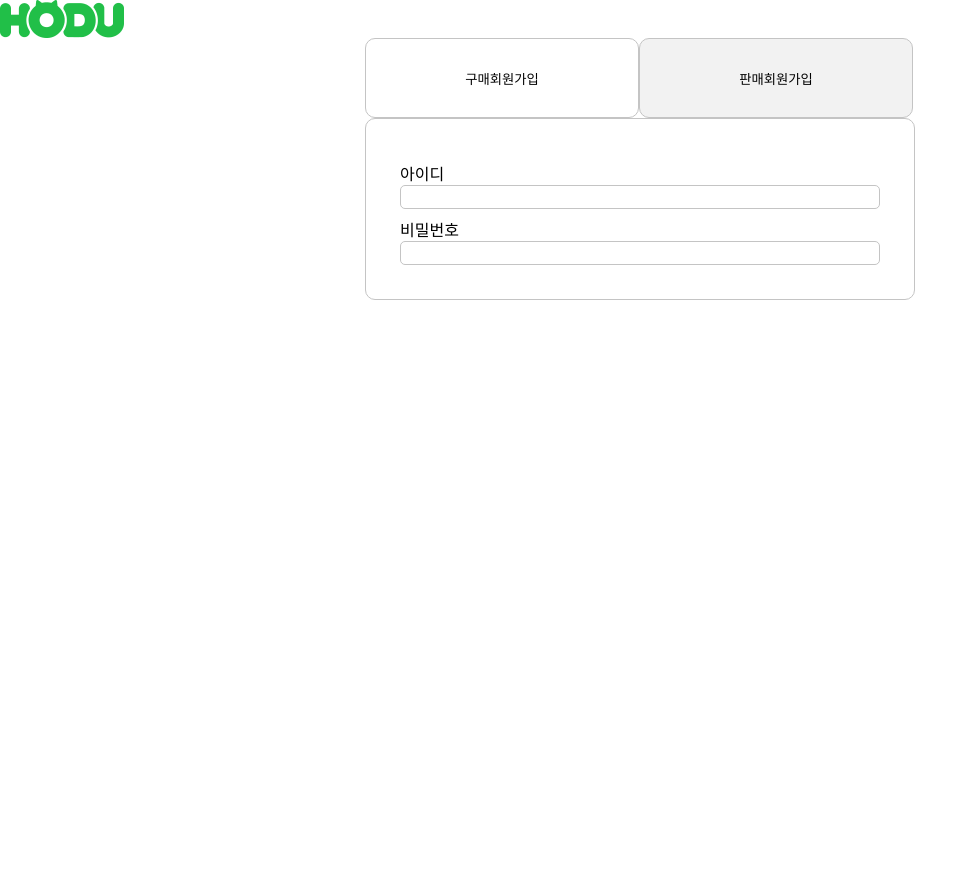
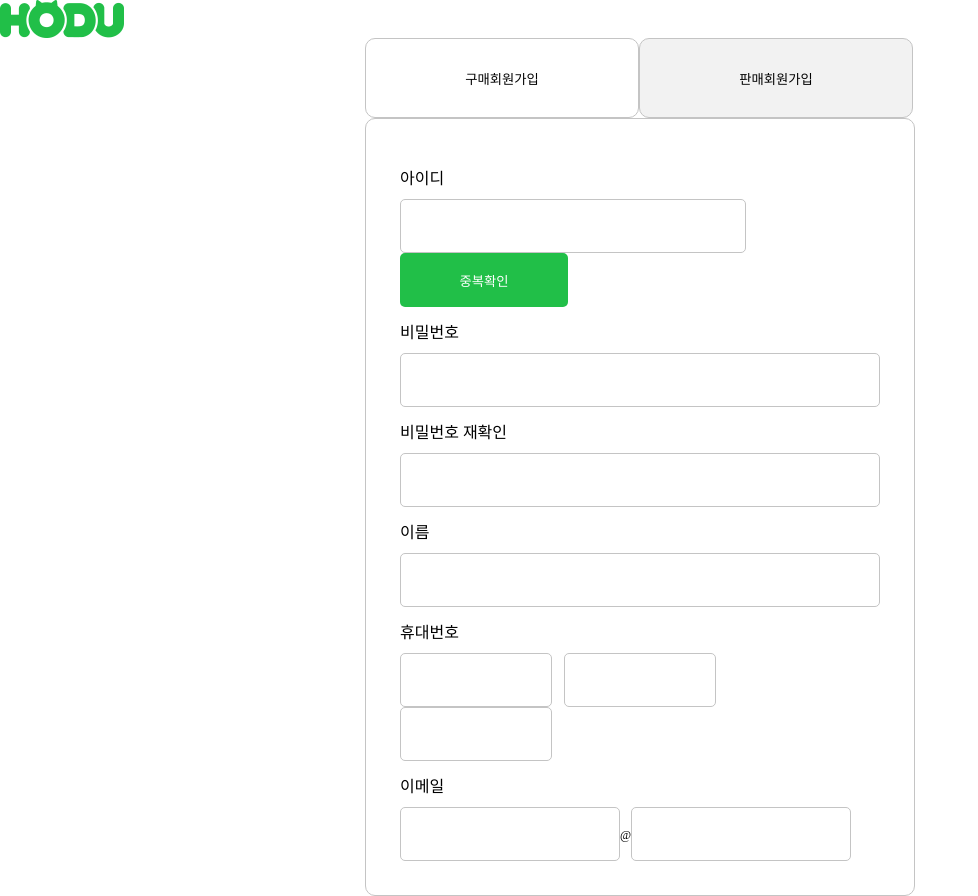
Before and after one commit to Dayhun/ReactJS, a React (Create React App) app: page / in a window 1280 px wide. Shown: the whole page, without its empty margins (0-978 px from the left). Before the commit the page ends 800 px from the top, so only its background shows below. Built offline with nearby package versions, Linux system fonts and the light colour scheme; the HTML template or start-up script is replaced by a standard one.

Commit message:
Style: Join Form 세팅

```diff
--- /dev/null
+++ b/src/components/Common/Btn/index.style.jsx
@@ -0,0 +1,35 @@
+import styled from 'styled-components';
+
+const LBtn = styled.button`
+    width: 480px;
+    height: 60px;
+    border-radius: 5px;
+    background-color: #21bf48;
+    color: white;
+`;
+
+const MBtn = styled.button`
+    width: 220px;
+    height: 68px;
+    border-radius: 5px;
+    background-color: #21bf48;
+    color: white;
+`;
+
+const MSBtn = styled.button`
+    width: 168px;
+    height: 54px;
+    border-radius: 5px;
+    background-color: #21bf48;
+    color: white;
+`;
+
+const SBtn = styled.button`
+    width: 80px;
+    height: 40px;
+    border-radius: 5px;
+    background-color: #21bf48;
+    color: white;
+`;
+
+export { LBtn, MBtn, MSBtn, SBtn };
--- a/src/components/Common/Input/index.style.jsx
+++ b/src/components/Common/Input/index.style.jsx
@@ -13,7 +13,8 @@ export const TextLabel = styled.label`
     line-height: 20px;
     letter-spacing: 0em;
     text-align: left;
-    margin-top: 12px;
+    margin-top: 16px;
+    margin-bottom: 10px;
 `;
 
 export const TextInput = styled.input.attrs({
@@ -21,27 +22,35 @@ export const TextInput = styled.input.attrs({
     id: 'Name',
 })`
     width: 480px;
+    height: 54px;
     font-weight: 400;
     font-size: 16px;
     line-height: 20px;
     text-align: left;
-    border: 1px solid #C4C4C4;
+    border: 1px solid #c4c4c4;
     border-radius: 5px;
     ::placeholder {
         /* color: #21BF48; */
     }
     &:focus {
-        border: 1px solid #21BF48
+        border: 1px solid #21bf48;
     }
+`;
+
+export const IdInput = styled(TextInput).attrs({
+    type: 'text',
+    id: 'ID',
+})`
+    width: 346px;
+    margin-right: 12px;
 `;
 
 export const EmailInput = styled(TextInput).attrs({
     type: 'email',
     id: 'loginEmail',
 })`
-    width: 100%;
+    width: 220px;
 `;
-
 
 export const PassWordInput = styled(TextInput).attrs({
     type: 'password',
@@ -49,3 +58,11 @@ export const PassWordInput = styled(TextInput).attrs({
 })`
     width: 100%;
 `;
+
+export const NumberInput = styled(TextInput).attrs({
+    type: 'number',
+    id: 'phonenumber',
+})`
+    width: 152px;
+    margin-right: 12px;
+`;
--- a/src/components/Join/index.jsx
+++ b/src/components/Join/index.jsx
@@ -1,5 +1,13 @@
-import { JoinContainer, BuyerJoinBtn, SellerJoinBtn, JoinMain } from './index.style';
-import { TextLabel, EmailInput, PassWordInput } from '../Common/Input/index.style'
+import { JoinContainer, BuyerJoinBtn, SellerJoinBtn } from './index.style';
+import {
+    TextLabel,
+    IdInput,
+    EmailInput,
+    PassWordInput,
+    TextInput,
+    NumberInput,
+} from '../Common/Input/index.style';
+import { MSBtn } from '../Common/Btn/index.style';
 
 function JoinMembership() {
     return (
@@ -8,12 +16,23 @@ function JoinMembership() {
             <SellerJoinBtn>판매회원가입</SellerJoinBtn>
             <form className='loginForm'>
                 <TextLabel>아이디</TextLabel>
-                <EmailInput />
+                <IdInput />
+                <MSBtn>중복확인</MSBtn>
                 <TextLabel>비밀번호</TextLabel>
                 <PassWordInput />
+                <TextLabel>비밀번호 재확인</TextLabel>
+                <PassWordInput />
+                <TextLabel>이름</TextLabel>
+                <TextInput />
+                <TextLabel>휴대번호</TextLabel>
+                <NumberInput />
+                <NumberInput />
+                <NumberInput />
+                <TextLabel>이메일</TextLabel>
+                <EmailInput />@<EmailInput />
             </form>
         </JoinContainer>
-    )
+    );
 }
 
 export { JoinMembership };
```
Also changed, not shown: src/components/Common/Btn/index.jsx (added).
